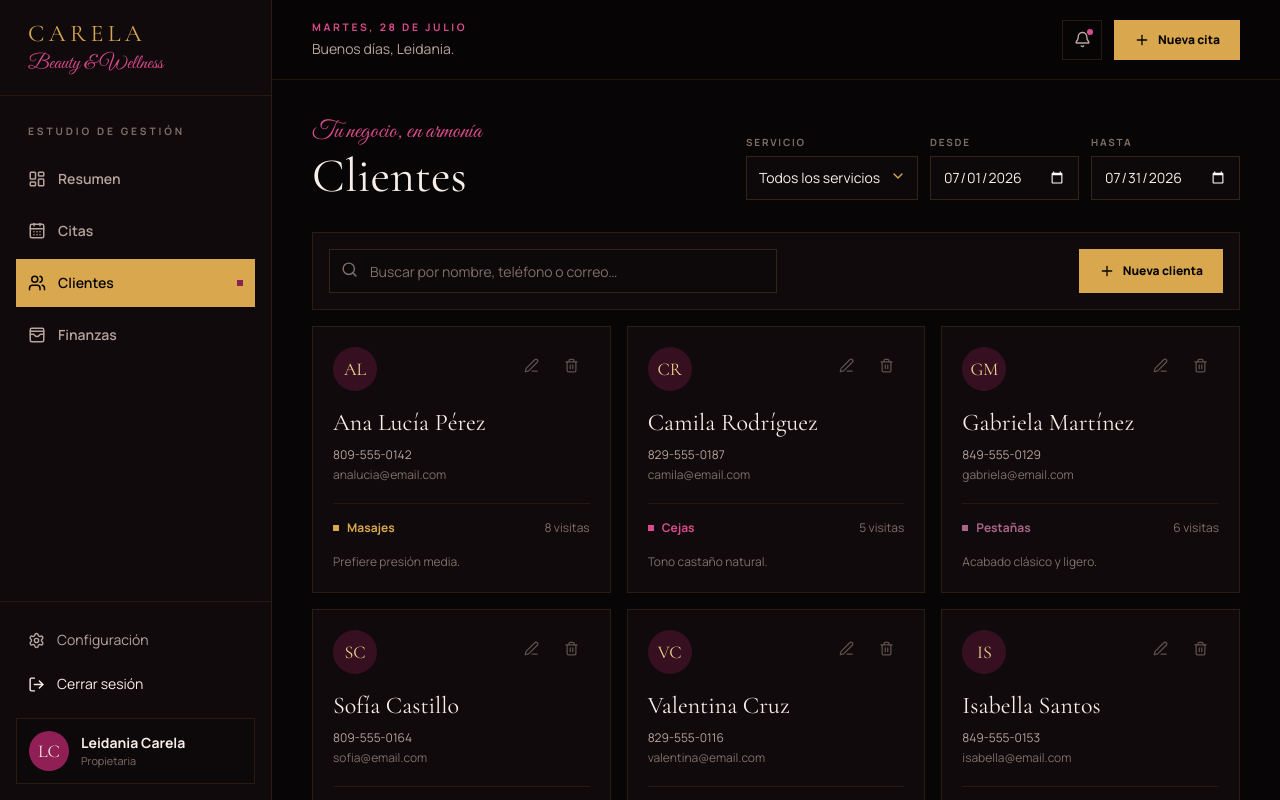
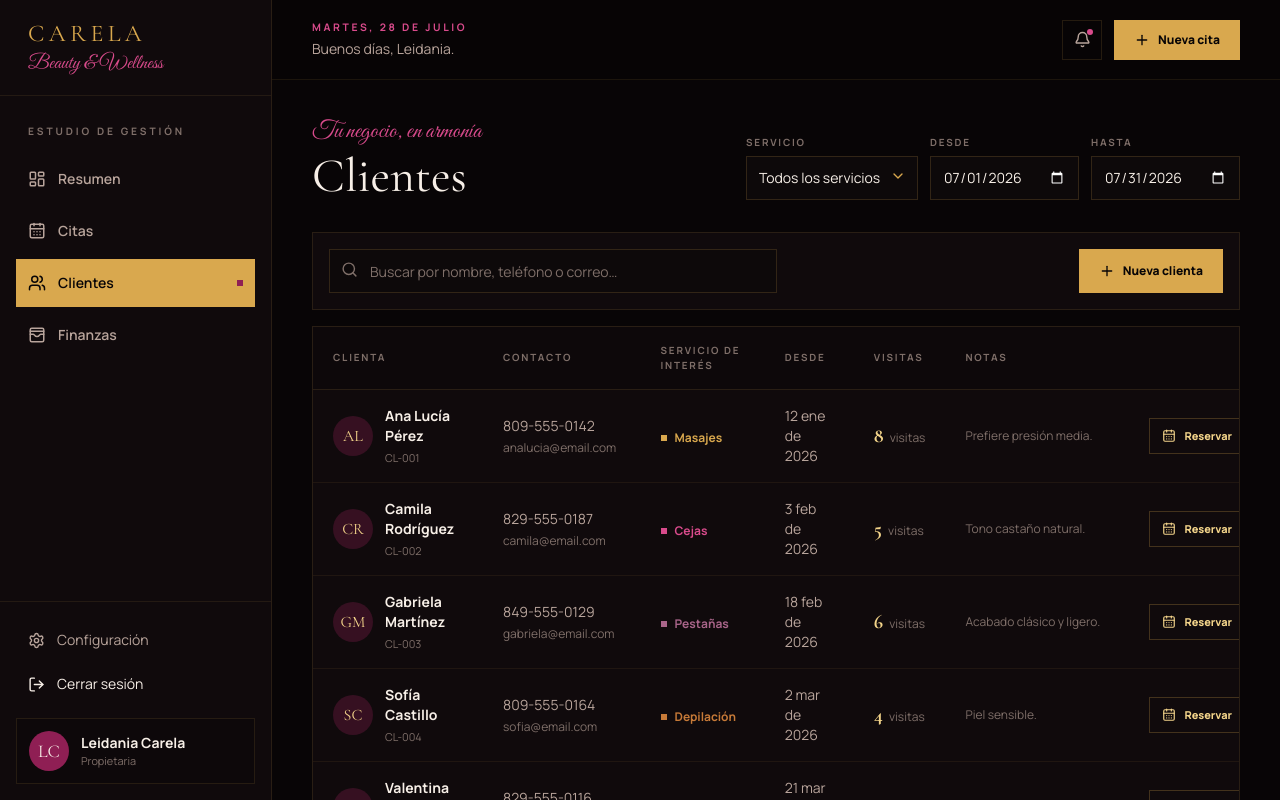
Before and after one commit to carlosreynag06/carela, a Next.js app: page /dashboard in a window 1280 px wide. Both pictures are taken after a click on the button "Clientes". Shown: the top 800 px of the page. Built offline with nearby package versions, Linux system fonts and the light colour scheme.

Commit message:
Improve client management table and booking flow

```diff
--- a/components/dashboard/CarelaDashboard.tsx
+++ b/components/dashboard/CarelaDashboard.tsx
@@ -249,7 +249,12 @@ export function CarelaDashboard() {
   const [balanceVisible, setBalanceVisible] = useState(true);
   const [modal, setModal] = useState<
     | { type: "client"; item?: Client }
-    | { type: "appointment"; item?: Appointment }
+    | {
+        type: "appointment";
+        item?: Appointment;
+        clientId?: number;
+        service?: ServiceKey;
+      }
     | { type: "expense"; item?: Expense }
     | null
   >(null);
@@ -606,6 +611,13 @@ export function CarelaDashboard() {
                 setSearch={setSearch}
                 onAdd={() => setModal({ type: "client" })}
                 onEdit={(item) => setModal({ type: "client", item })}
+                onBook={(client) =>
+                  setModal({
+                    type: "appointment",
+                    clientId: client.id,
+                    service: client.service,
+                  })
+                }
                 onDelete={(id) =>
                   window.confirm("¿Eliminar esta clienta y su ficha?") &&
                   setClients((items) => items.filter((item) => item.id !== id))
@@ -644,6 +656,8 @@ export function CarelaDashboard() {
         <AppointmentModal
           item={modal.item}
           clients={clients}
+          initialClientId={modal.clientId}
+          initialService={modal.service}
           onClose={() => setModal(null)}
           onSave={saveAppointment}
         />
@@ -959,32 +973,103 @@ function AppointmentsView({ appointments, clients, search, setSearch, onAdd, onE
   );
 }
 
-function ClientsView({ clients, search, setSearch, onAdd, onEdit, onDelete }: { clients: Client[]; search: string; setSearch: (value: string) => void; onAdd: () => void; onEdit: (item: Client) => void; onDelete: (id: number) => void }) {
+function ClientsView({
+  clients,
+  search,
+  setSearch,
+  onAdd,
+  onEdit,
+  onBook,
+  onDelete,
+}: {
+  clients: Client[];
+  search: string;
+  setSearch: (value: string) => void;
+  onAdd: () => void;
+  onEdit: (item: Client) => void;
+  onBook: (item: Client) => void;
+  onDelete: (id: number) => void;
+}) {
   return (
     <>
       <Toolbar search={search} setSearch={setSearch} buttonLabel="Nueva clienta" onAdd={onAdd} />
-      <div className="mt-4 grid gap-4 sm:grid-cols-2 xl:grid-cols-3 2xl:grid-cols-4">
-        {clients.map((client) => (
-          <article key={client.id} className="group border border-[#d9a84e]/12 bg-[#100a0c] p-5 transition hover:border-[#d9a84e]/30">
-            <div className="flex items-start justify-between">
-              <div className="flex size-11 items-center justify-center rounded-full bg-[#8f1f54]/30 font-serif text-lg text-[#f3d48a]">{client.name.split(" ").map((part) => part[0]).slice(0, 2).join("")}</div>
-              <div className="flex gap-1 opacity-70 transition group-hover:opacity-100">
-                <IconButton label="Editar clienta" icon={Edit3} onClick={() => onEdit(client)} />
-                <IconButton label="Eliminar clienta" icon={Trash2} danger onClick={() => onDelete(client.id)} />
-              </div>
-            </div>
-            <h2 className="mt-4 font-serif text-2xl">{client.name}</h2>
-            <p className="mt-2 text-xs text-[#b8a49b]">{client.phone}</p>
-            <p className="mt-1 truncate text-xs text-[#7f6f69]">{client.email}</p>
-            <div className="mt-5 flex items-center justify-between border-t border-[#d9a84e]/10 pt-4">
-              <ServicePill service={client.service} />
-              <span className="text-xs text-[#7f6f69]">{client.visits} visitas</span>
-            </div>
-            {client.notes && <p className="mt-4 line-clamp-2 text-xs leading-5 text-[#7f6f69]">{client.notes}</p>}
-          </article>
-        ))}
+      <div className="mt-4 overflow-x-auto border border-[#d9a84e]/12 bg-[#100a0c]">
+        <table className="w-full min-w-[1040px] text-left">
+          <thead className="border-b border-[#d9a84e]/12 bg-black/20 text-[0.62rem] uppercase tracking-[0.18em] text-[#7f6f69]">
+            <tr>
+              <th className="px-5 py-4">Clienta</th>
+              <th className="px-5 py-4">Contacto</th>
+              <th className="px-5 py-4">Servicio de interés</th>
+              <th className="px-5 py-4">Desde</th>
+              <th className="px-5 py-4">Visitas</th>
+              <th className="px-5 py-4">Notas</th>
+              <th className="px-5 py-4 text-right">Acciones</th>
+            </tr>
+          </thead>
+          <tbody className="divide-y divide-[#d9a84e]/8">
+            {clients.map((client) => (
+              <tr key={client.id} className="group text-sm transition hover:bg-white/[0.02]">
+                <td className="px-5 py-4">
+                  <div className="flex items-center gap-3">
+                    <div className="flex size-10 shrink-0 items-center justify-center rounded-full bg-[#8f1f54]/30 font-serif text-base text-[#f3d48a]">
+                      {client.name
+                        .split(" ")
+                        .map((part) => part[0])
+                        .slice(0, 2)
+                        .join("")}
+                    </div>
+                    <div>
+                      <strong className="block text-[#f7efe7]">{client.name}</strong>
+                      <span className="mt-1 block text-[0.68rem] text-[#7f6f69]">
+                        CL-{String(client.id).padStart(3, "0")}
+                      </span>
+                    </div>
+                  </div>
+                </td>
+                <td className="px-5 py-4">
+                  <span className="block text-[#b8a49b]">{client.phone}</span>
+                  <span className="mt-1 block max-w-[190px] truncate text-xs text-[#7f6f69]">
+                    {client.email || "Sin correo registrado"}
+                  </span>
+                </td>
+                <td className="px-5 py-4">
+                  <ServicePill service={client.service} />
+                </td>
+                <td className="px-5 py-4 text-[#b8a49b]">
+                  {formatDate(client.joined, { year: "numeric" })}
+                </td>
+                <td className="px-5 py-4">
+                  <strong className="font-serif text-xl text-[#f3d48a]">{client.visits}</strong>
+                  <span className="ml-1.5 text-xs text-[#7f6f69]">
+                    {client.visits === 1 ? "visita" : "visitas"}
+                  </span>
+                </td>
+                <td className="px-5 py-4">
+                  <p className="max-w-[220px] truncate text-xs text-[#7f6f69]" title={client.notes}>
+                    {client.notes || "Sin notas"}
+                  </p>
+                </td>
+                <td className="px-5 py-4">
+                  <div className="flex items-center justify-end gap-1">
+                    <button
+                      type="button"
+                      onClick={() => onBook(client)}
+                      className="mr-2 inline-flex h-9 items-center gap-2 border border-[#d9a84e]/25 px-3 text-[0.68rem] font-extrabold text-[#f3d48a] transition hover:border-[#d9a84e]/60 hover:bg-[#d9a84e]/8"
+                      aria-label={`Reservar una cita para ${client.name}`}
+                    >
+                      <CalendarDays size={14} />
+                      Reservar
+                    </button>
+                    <IconButton label="Editar clienta" icon={Edit3} onClick={() => onEdit(client)} />
+                    <IconButton label="Eliminar clienta" icon={Trash2} danger onClick={() => onDelete(client.id)} />
+                  </div>
+                </td>
+              </tr>
+            ))}
+          </tbody>
+        </table>
+        {!clients.length && <EmptyState label="No encontramos clientas con esos filtros." />}
       </div>
-      {!clients.length && <EmptyState label="No encontramos clientas con esos filtros." />}
     </>
   );
 }
@@ -1148,8 +1233,24 @@ function ClientModal({ item, onClose, onSave }: { item?: Client; onClose: () =>
   );
 }
 
-function AppointmentModal({ item, clients, onClose, onSave }: { item?: Appointment; clients: Client[]; onClose: () => void; onSave: (data: Omit<Appointment, "id"> & { id?: number }) => void }) {
-  const [service, setService] = useState<ServiceKey>(item?.service ?? "masajes");
+function AppointmentModal({
+  item,
+  clients,
+  initialClientId,
+  initialService,
+  onClose,
+  onSave,
+}: {
+  item?: Appointment;
+  clients: Client[];
+  initialClientId?: number;
+  initialService?: ServiceKey;
+  onClose: () => void;
+  onSave: (data: Omit<Appointment, "id"> & { id?: number }) => void;
+}) {
+  const [service, setService] = useState<ServiceKey>(
+    item?.service ?? initialService ?? "masajes",
+  );
   const defaultPackage = item?.package ?? SERVICES[service].packages[0].name;
   function submit(event: FormEvent<HTMLFormElement>) {
     event.preventDefault();
@@ -1161,7 +1262,7 @@ function AppointmentModal({ item, clients, onClose, onSave }: { item?: Appointme
   return (
     <ModalShell eyebrow="Agenda CARELA" title={item ? "Editar cita" : "Reservar una cita"} onClose={onClose}>
       <form onSubmit={submit} className="grid gap-5 p-6 sm:grid-cols-2">
-        <Field label="Clienta" className="sm:col-span-2"><select name="clientId" defaultValue={item?.clientId ?? clients[0]?.id} required className={fieldClass}>{clients.map((client) => <option key={client.id} value={client.id}>{client.name} · {client.phone}</option>)}</select></Field>
+        <Field label="Clienta" className="sm:col-span-2"><select name="clientId" defaultValue={item?.clientId ?? initialClientId ?? clients[0]?.id} required className={fieldClass}>{clients.map((client) => <option key={client.id} value={client.id}>{client.name} · {client.phone}</option>)}</select></Field>
         <Field label="Fecha"><input name="date" type="date" required defaultValue={item?.date ?? "2026-07-28"} className={`${fieldClass} [color-scheme:dark]`} /></Field>
         <Field label="Hora"><input name="time" type="time" required defaultValue={item?.time ?? "10:00"} className={`${fieldClass} [color-scheme:dark]`} /></Field>
         <Field label="Servicio"><select name="service" value={service} onChange={(event) => setService(event.target.value as ServiceKey)} className={fieldClass}>{serviceKeys.map((key) => <option key={key} value={key}>{SERVICES[key].label}</option>)}</select></Field>
```
